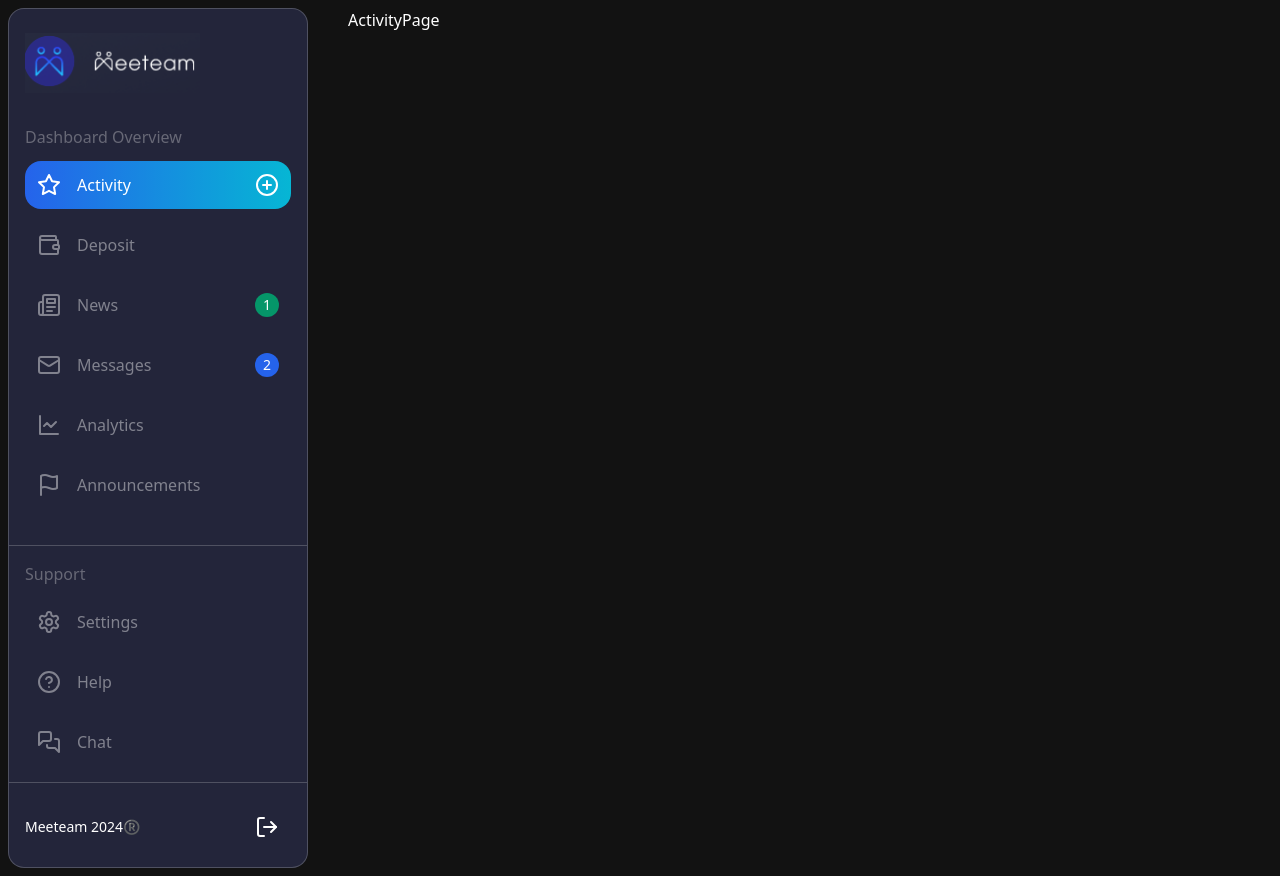
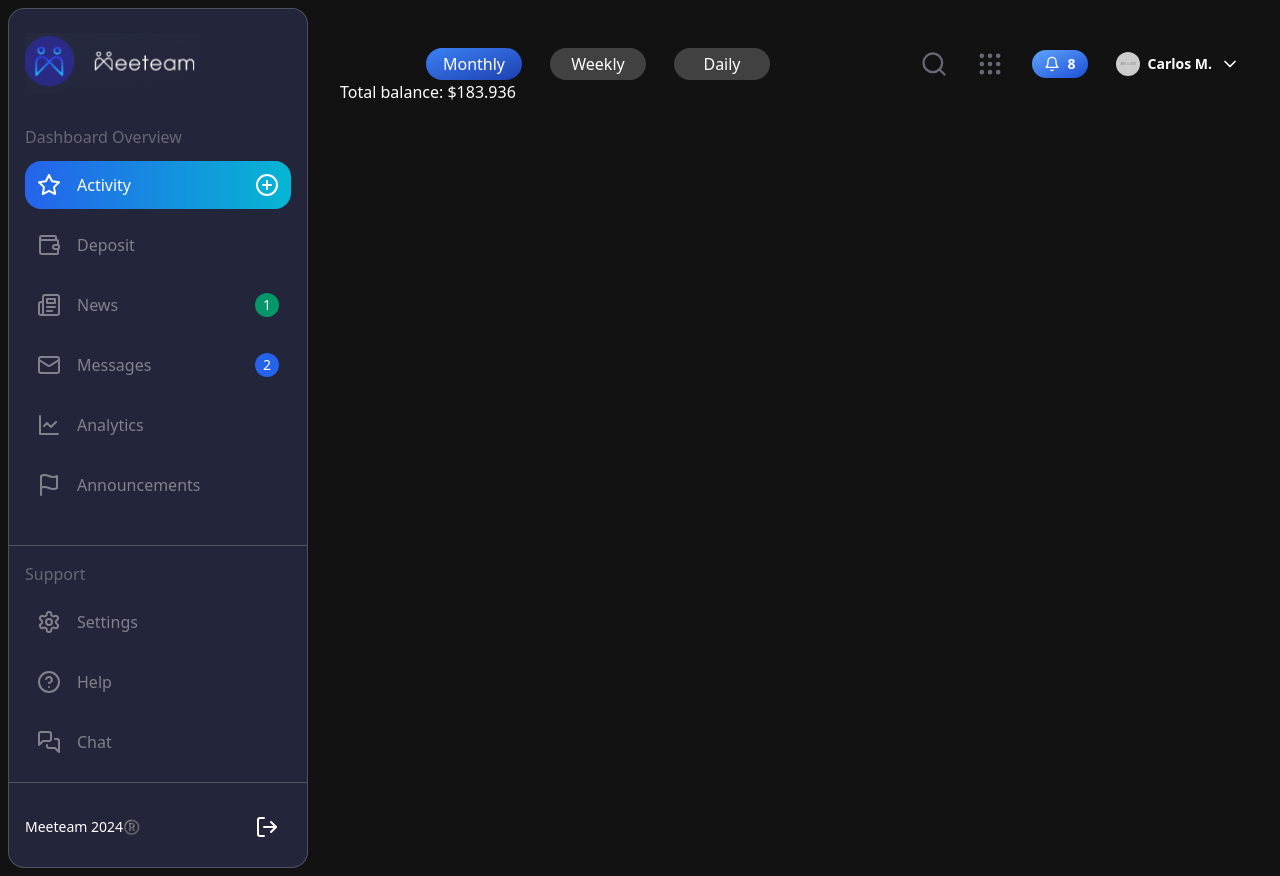
Before and after one commit to Franklin361/test-dashboard, a React (Vite) app: page / in a window 1280 px wide. Built offline with nearby package versions, Linux system fonts and the light colour scheme.

Commit message:
style: :lipstick: design activity page navbar

```diff
--- a/src/layout/RootLayout.tsx
+++ b/src/layout/RootLayout.tsx
@@ -4,7 +4,7 @@ import {SideBar} from "../components/SideBar";
 
 const RootLayout = () => {
   return (
-    <div className="grid min-h-dvh grid-cols-[auto,1fr] gap-10 p-2">
+    <div className="grid min-h-dvh grid-cols-[auto,1fr] gap-0 p-2">
       <SideBar />
       <Outlet />
     </div>
--- a/src/pages/ActivityPage.tsx
+++ b/src/pages/ActivityPage.tsx
@@ -1,5 +1,54 @@
+import {Search, Grip, Bell, ChevronDown} from "lucide-react";
+
 const ActivityPage = () => {
-  return <div>ActivityPage</div>;
+  return (
+    <div className="p-8 pt-10">
+      <nav className="grid grid-cols-2 gap-10">
+        <div className="flex items-center justify-end gap-7 ">
+          <button className="w-24 rounded-2xl bg-gradient-to-tl from-blue-800 to-blue-500 p-0 px-3 py-1 ">
+            Monthly
+          </button>
+          <button className="w-24 rounded-2xl bg-white/20 p-0 px-3 py-1 transition-colors  hover:bg-white/30">
+            Weekly
+          </button>
+          <button className="w-24 rounded-2xl bg-white/20 p-0 px-3 py-1 transition-colors hover:bg-white/30">
+            Daily
+          </button>
+        </div>
+
+        <div className="flex items-center justify-end gap-7 ">
+          <button className="text-[#676876] transition-colors hover:text-[#a3a3ac] active:text-[#676876]">
+            <Search className="size-7" />
+          </button>
+
+          <button className="text-[#676876] transition-colors hover:text-[#a3a3ac] active:text-[#676876]">
+            <Grip className="size-7" />
+          </button>
+
+          <button className="flex items-center justify-center gap-2 rounded-full bg-gradient-to-tl from-blue-700 to-blue-400 px-3 py-1 text-sm font-bold transition-all hover:from-blue-800 hover:to-blue-500">
+            <Bell className="size-4" />8
+          </button>
+
+          <button className="flex items-center gap-2">
+            <img alt="profile" className="size-6 rounded-full" src="https://placehold.co/400x400" />
+            <span className="line-clamp-2 text-wrap text-start text-sm font-bold">Carlos M.</span>
+            <ChevronDown className="size-5 flex-none" />
+          </button>
+        </div>
+      </nav>
+
+      <main>
+        <span>Total balance: $183.936</span>
+
+        <div>{/* currency cards */}</div>
+
+        <div>
+          <div>{/* graphic */}</div>
+          <div>{/* wallet activity */}</div>
+        </div>
+      </main>
+    </div>
+  );
 };
 
 export default ActivityPage;
```
